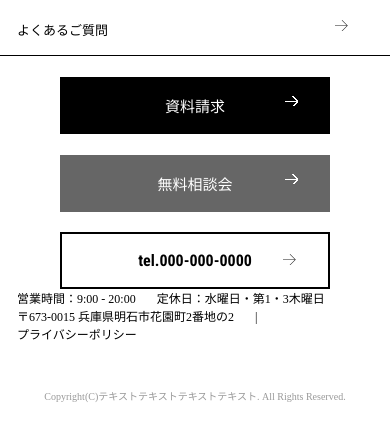
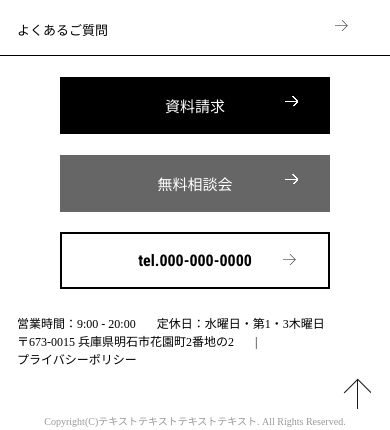
Before and after one commit to Lincox/TRAINING, a PHP site: page /bacTest02.html in a window 390 px wide. Shown: the part 6070-6500 px from the top of the page. Before the commit the page ends 6472 px from the top, so only its background shows below. Run offline with PHP 8.4, Linux system fonts and the light colour scheme.

Commit message:
Dayoff1 ver 2

```diff
--- a/Test02/bacTest02.html
+++ b/Test02/bacTest02.html
@@ -49,19 +49,17 @@
 
     <section class="area header">
         <img src="images/tree.png" alt="left tree" class="header__leftTree header__resizeTree">
-        <h2 class="header__title">
+        <div class="header__title">
             <p class="fontSas fontSas-concept">Concept</p>
             <img src="images/dash.png" alt="dash">
             <p class="fontSas fontSas-underText">カラベルデザインとは</p>
-        </h2>
+        </div>
         <img src="images/tree.png" alt="right tree" class="header__rightTree header__resizeTree">
     </section>
 
     <section class="setupImage maxPC imgPC block">
         <p class="setupImage__abs setupImage__abs-dog">
             <img src="images/dogTextCar.png" alt="dog">
-            <h3 class="cenTit cenTit-mar">「自分らしさ」を
-                <br>諦めたくないあなたに。</h3>
         </p>
         <p class="setupImage__abs setupImage__abs-chair">
             <img src="images/bicycleChair.png" alt="chair">
@@ -69,6 +67,8 @@
         <p class="setupImage__abs setupImage__abs-tea">
             <img src="images/teaFlower.png" alt="tea">
         </p>
+        <h3 class="cenTit cenTit-mar">「自分らしさ」を
+            <br>諦めたくないあなたに。</h3>
     </section>
 
     <section class="imgSP">
@@ -226,15 +226,17 @@
             </div>
             <div class="forBut">
                 <div class="inlBlo butCen">
-                    <button href="a" class="tel">tel.000-000-0000</button>
+                    <button class="tel">tel.000-000-0000</button>
                 </div>
-                <h4 class="inlBlo footerInfo">営業時間：9:00 - 20:00</h4>
-                <h4 class="inlBlo footerInfo">定休日：水曜日・第1・3木曜日</h4>
-                <h4 class="inlBlo footerInfo">〒673-0015 兵庫県明石市花園町2番地の2</h4>
-                <h4 class="inlBlo footerInfo">|</h4>
-                <h4 class="inlBlo footerInfo">プライバシーポリシー</h4>
+                    <h4 class="inlBlo footerInfo">営業時間：9:00 - 20:00</h4>
+                    <h4 class="inlBlo footerInfo">定休日：水曜日・第1・3木曜日</h4>
+                    <h4 class="inlBlo footerInfo">〒673-0015 兵庫県明石市花園町2番地の2</h4>
+                    <h4 class="inlBlo footerInfo">|</h4>
+                    <h4 class="inlBlo footerInfo">プライバシーポリシー</h4>
             </div>
-
+            <div class="rel">
+                <a href="#" class="rel__abs rel__abs-arrUp"><img src="images/arr_up.png" alt="Top page"></a>
+            </div>
             <p class="copyright">Copyright(C)テキストテキストテキストテキスト. All Rights Reserved.</p>
         </nav>
     </footer>
--- a/Test02/css/bacTest02.css
+++ b/Test02/css/bacTest02.css
@@ -475,6 +475,10 @@ div > a{
     display: inline-block;
 }
 
+.rel__abs-arrUp{
+    top:-200px;
+    right: -85px;
+}
 @media(max-width:1080px){
     .aMar{
         margin-right: 10px;
@@ -503,7 +507,6 @@ div > a{
     }
 
     .resizeLogoNav{
-        max-width: auto;
         max-height: 37.8px;
         padding: 8px 18px;
     }
@@ -530,8 +533,6 @@ div > a{
     }
 
     .header__resizeTree{
-
-        max-width: auto;
         max-height: 64px;
     }
     .imgPC{
@@ -691,11 +692,12 @@ div > a{
     .tel{
         color: #000;
         border: 2px solid #000;
-        background-color:none;
+        background-color:transparent;
         display: inline-block;
         padding: 17px 76px;
         position: relative;
         font-size: 16px;
+        margin-bottom: 25px;
     }
 
     .tel::after{
@@ -739,4 +741,9 @@ div > a{
         height: 50px;
     }
 
+    .rel__abs-arrUp{
+        top:10px;;
+        right: 19px;
+    }
+
 }
```
Also changed, not shown: Test02/images/arr_up.png (added).
